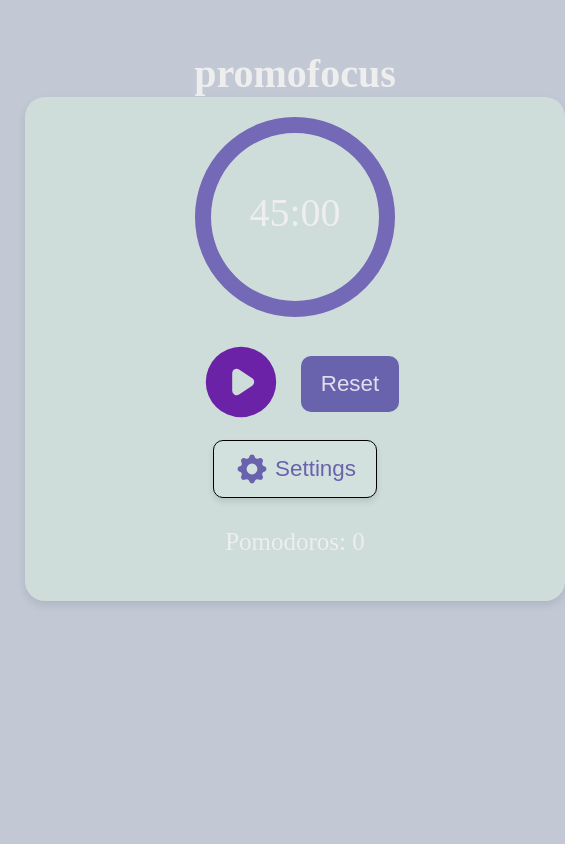
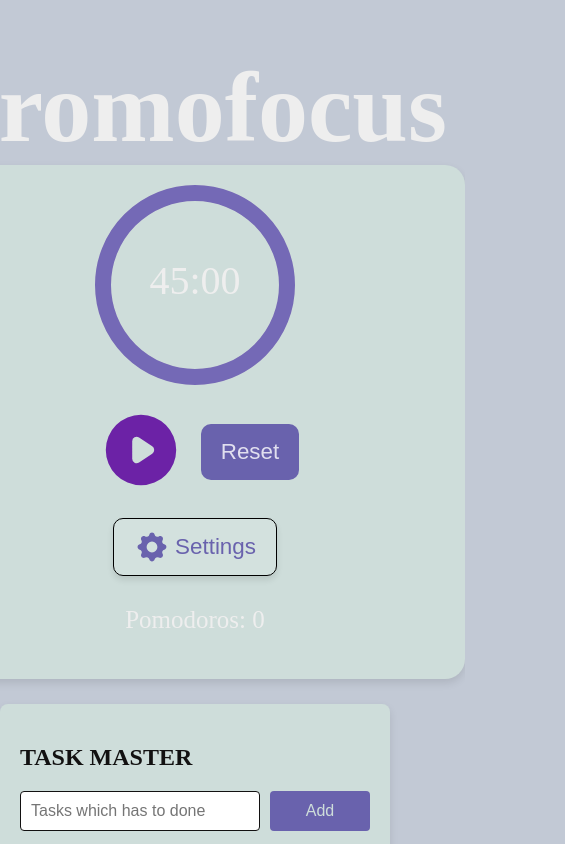
Before and after one commit to smartosid/promo, a React (Create React App) app: page / in a window 390 px wide. Shown: the top 844 px of the page, 565 px wide, since content can reach past the window. Built offline with nearby package versions, Linux system fonts and the light colour scheme; a web font is replaced by a local one.

Commit message:
Update App.css
layout change

```diff
--- a/src/App.css
+++ b/src/App.css
@@ -7,6 +7,8 @@
 body {
   background-color: #C2C9D5;
   color: #eee;
+  box-sizing: border-box;
+  align-items: center;
 }
 
 main {
@@ -83,113 +85,3 @@ h1 {
 .purples {
   font-palette: --Purples;
 }
-
-/* Responsive Styles */
-.app-container {
-  max-width: 100%;
-  min-height: 100vh;
-  display: flex;
-  flex-direction: column;
-  justify-content: center;
-  align-items: center;
-  padding: 20px;
-}
-
-.app-title {
-  font-family: 'Rocher', sans-serif; /* Added fallback font */
-  font-size: 3rem; /* Changed to rem unit for better scalability */
-  text-align: center;
-  margin-bottom: 20px;
-}
-
-.content-container {
-  max-width: 1200px;
-  width: 100%;
-  padding: 0 20px; /* Added padding for better spacing */
-  box-sizing: border-box; /* Ensures padding doesn't affect the width */
-}
-
-.flex-container {
-  display: flex;
-  justify-content: center;
-  align-items: flex-start;
-  flex-wrap: wrap;
-  gap: 20px;
-}
-
-/* Responsive Styles */
-.app-container {
-  max-width: 100%;
-  min-height: 100vh;
-  display: flex;
-  flex-direction: column;
-  justify-content: center;
-  align-items: center;
-  padding: 20px;
-}
-.try {
-  font-family: 'Rocher';
-  text-align: center;
-  font-size: 50px;
-  display: flex;
-  flex-direction: column;
-  align-items: center;
-  justify-content: center;
-  margin-left: 200px;
-}
-.app-title {
-  font-family: 'Rocher', sans-serif; /* Added fallback font */
-  font-size: 3rem; /* Changed to rem unit for better scalability */
-  text-align: center;
-  margin-bottom: 20px;
-}
-
-.content-container {
-  max-width: 1200px;
-  width: 100%;
-  padding: 0 20px; /* Added padding for better spacing */
-  box-sizing: border-box; /* Ensures padding doesn't affect the width */
-}
-
-.flex-container {
-  display: flex;
-  justify-content: center;
-  align-items: flex-start;
-  flex-wrap: wrap;
-  gap: 20px;
-}
-
-
-
-.todo-section{
-  margin-top: 180px;
-  flex: 0 0 calc(50% - 10px);
-  max-width: calc(50% - 10px);
-  box-sizing: border-box; /* Ensures padding doesn't affect the width */
-}
-
-
-
-
-/* Styles for mobile devices */
-@media (max-width: 768px) {
-  .todo-section {
-    flex: 0 0 100%;
-    align-items: center;
-    flex-direction: column;
-    max-width: relative;
-    margin-top: 300px;
-  }
-
-  .flex-container {
-    display: flex;
-    justify-content: center;
-    align-items: flex-start;
-    flex-wrap: wrap;
-    gap: 20px;
-  }
-
-  .try {
-    font-size: 20px;
-  }
-}
```
